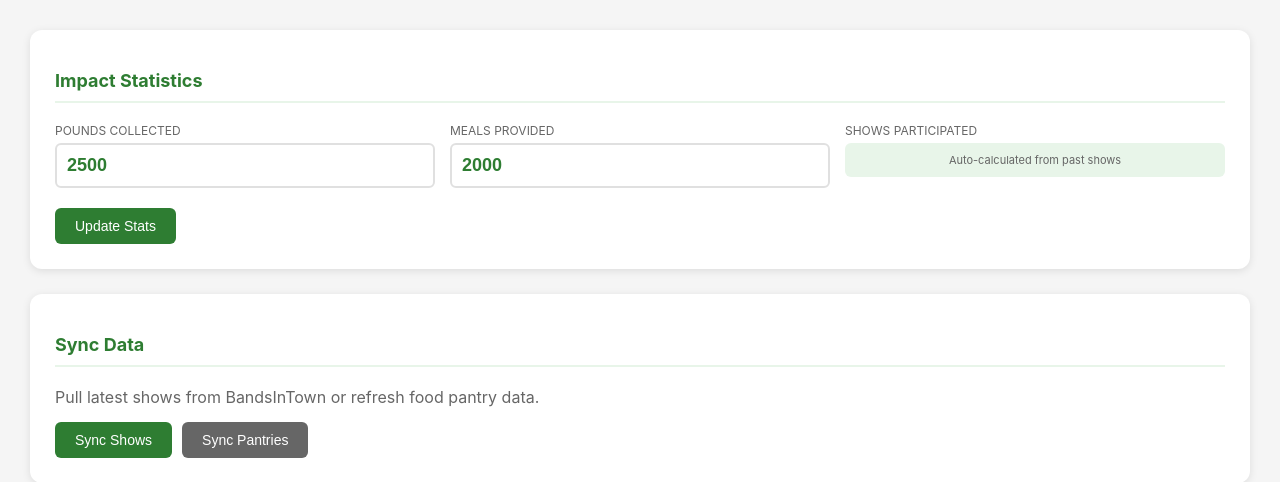
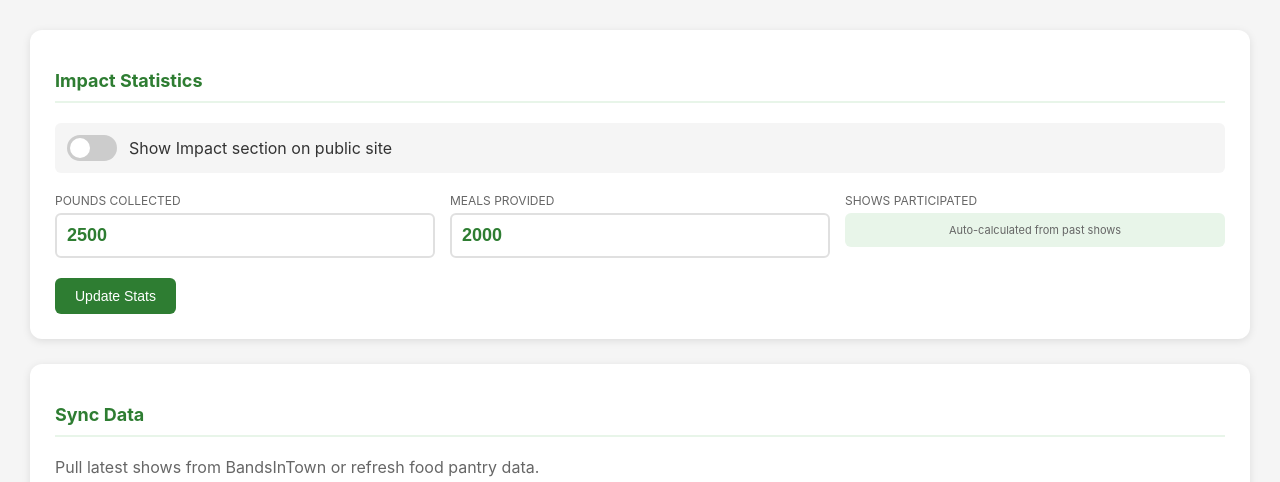
Before and after one commit to brianhaggis/hoh-food-drive, a Flask app: page /admin in a window 1280 px wide. Shown: the part 87-569 px from the top of the page. Run offline with Flask 3, Linux system fonts and the light colour scheme; the visitor is signed in with stand-in values (Sample User, id 1); data that the repository does not hold is empty; some libraries are stand-ins or nearby versions.

Commit message:
Add toggle in admin to show/hide Impact section
- Add SiteSettings model for key-value settings storage
- Add /api/settings endpoint for public site
- Add /admin/settings/<key> endpoint for updating settings
- Add toggle switch in admin dashboard Impact Statistics card
- Frontend checks settings and hides Impact section when disabled

Co-Authored-By: Claude Opus 4.5 <noreply@anthropic.com>

```diff
--- a/app.py
+++ b/app.py
@@ -7,7 +7,7 @@ from datetime import datetime
 from apscheduler.schedulers.background import BackgroundScheduler
 
 from config import Config
-from models import db, Show, Volunteer, ImpactStats, SlideshowImage, EmailTemplate
+from models import db, Show, Volunteer, ImpactStats, SlideshowImage, EmailTemplate, SiteSettings
 from werkzeug.utils import secure_filename
 from bandsintown import sync_shows
 from email_service import send_volunteer_confirmation, send_admin_notification
@@ -281,6 +281,14 @@ def get_stats():
         'meals_provided': 0,
         'shows_participated': shows_participated,
         'volunteers': 0
+    })
+
+
+@app.route('/api/settings')
+def get_settings():
+    """Get public site settings."""
+    return jsonify({
+        'show_impact': SiteSettings.get('show_impact', 'true') == 'true'
     })
 
 
@@ -734,5 +742,24 @@ def delete_email_template(name):
     return jsonify({'success': True})
 
 
+@app.route('/admin/settings/<key>', methods=['POST'])
+@admin_required
+def update_setting(key):
+    """Update a site setting."""
+    allowed_keys = ['show_impact']
+    if key not in allowed_keys:
+        return jsonify({'error': 'Invalid setting'}), 400
+
+    value = request.form.get('value', 'true')
+    setting = SiteSettings.query.filter_by(key=key).first()
+    if setting:
+        setting.value = value
+    else:
+        setting = SiteSettings(key=key, value=value)
+        db.session.add(setting)
+    db.session.commit()
+    return jsonify({'success': True, 'value': value})
+
+
 if __name__ == '__main__':
     app.run(debug=True, port=5000)
--- a/templates/admin/dashboard.html
+++ b/templates/admin/dashboard.html
@@ -334,6 +334,46 @@
                 grid-template-columns: 1fr;
             }
         }
+        /* Toggle Switch */
+        .toggle-switch {
+            position: relative;
+            display: inline-block;
+            width: 50px;
+            height: 26px;
+        }
+        .toggle-switch input {
+            opacity: 0;
+            width: 0;
+            height: 0;
+        }
+        .toggle-slider {
+            position: absolute;
+            cursor: pointer;
+            top: 0;
+            left: 0;
+            right: 0;
+            bottom: 0;
+            background-color: #ccc;
+            transition: .3s;
+            border-radius: 26px;
+        }
+        .toggle-slider:before {
+            position: absolute;
+            content: "";
+            height: 20px;
+            width: 20px;
+            left: 3px;
+            bottom: 3px;
+            background-color: white;
+            transition: .3s;
+            border-radius: 50%;
+        }
+        .toggle-switch input:checked + .toggle-slider {
+            background-color: #2e7d32;
+        }
+        .toggle-switch input:checked + .toggle-slider:before {
+            transform: translateX(24px);
+        }
     </style>
 </head>
 <body>
@@ -357,6 +397,13 @@
         <!-- Impact Stats -->
         <div class="card">
             <h2>Impact Statistics</h2>
+            <div class="setting-toggle" style="margin-bottom: 20px; padding: 12px; background: #f5f5f5; border-radius: 6px; display: flex; align-items: center; gap: 12px;">
+                <label class="toggle-switch">
+                    <input type="checkbox" id="show-impact-toggle" onchange="toggleImpactSection(this.checked)">
+                    <span class="toggle-slider"></span>
+                </label>
+                <span>Show Impact section on public site</span>
+            </div>
             <form method="POST" action="{{ url_for('update_stats') }}">
                 <div class="stats-grid">
                     <div class="stat-input">
@@ -622,6 +669,29 @@
             .then(data => {
                 document.getElementById('shows-participated').textContent = data.shows_participated;
             });
+
+        // Load current settings
+        fetch('/api/settings')
+            .then(r => r.json())
+            .then(data => {
+                document.getElementById('show-impact-toggle').checked = data.show_impact;
+            });
+
+        // Toggle impact section visibility
+        async function toggleImpactSection(show) {
+            const formData = new FormData();
+            formData.append('value', show ? 'true' : 'false');
+
+            const response = await fetch('/admin/settings/show_impact', {
+                method: 'POST',
+                body: formData
+            });
+
+            if (!response.ok) {
+                alert('Error updating setting');
+                document.getElementById('show-impact-toggle').checked = !show;
+            }
+        }
 
         async function toggleShow(showId, currentlyExcluded) {
             let reason = '';
```
Also changed, not shown: models.py (+28 -0 lines), static/js/app.js (+19 -0 lines).
